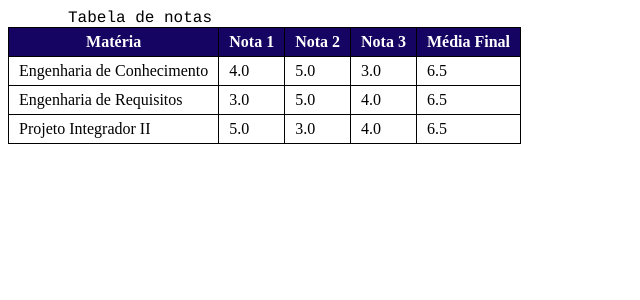
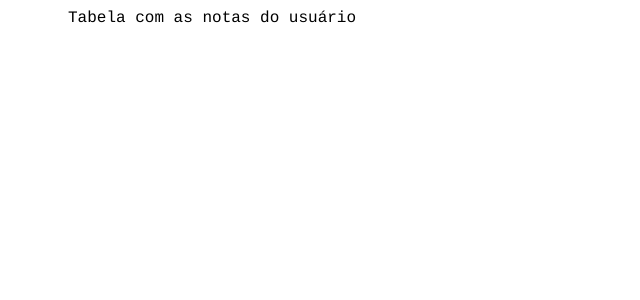
Before and after one commit to logosart/trabalho_flask, a Flask app: page /notas in a window 1280 px wide. Shown: the top 300 px of the page, without its empty margins (0-640 px from the left). Run offline with Flask 2, Linux system fonts and the light colour scheme.

Commit message:
novas abas

```diff
--- a/Templates/notas.html
+++ b/Templates/notas.html
@@ -17,53 +17,6 @@ p1 {
 
 </head>
 <body>
-<p1 style="font-family:courier,arial,helvetica;"> Tabela de notas </p1>
-
+<p1 style="font-family:courier,arial,helvetica;"> Tabela com as notas do usuário </p1>
 </body>
-    <table>
-        <tr>
-            <th>Matéria</th>
-            <th>Nota 1</th>
-            <th>Nota 2</th>
-            <th>Nota 3</th>
-            <th>Média Final</th>
-        </tr>
-        <tr>
-            <td>Engenharia de Conhecimento</td>
-            <td>4.0</td>
-            <td>5.0</td>
-            <td>3.0</td>
-            <td>6.5</td>
-        </tr>
-        <tr>
-            <td>Engenharia de Requisitos</td>
-            <td>3.0</td>
-            <td>5.0</td>
-            <td>4.0</td>
-            <td>6.5</td>
-        </tr>
-        <tr>
-            <td>Projeto Integrador II</td>
-            <td>5.0</td>
-            <td>3.0</td>
-            <td>4.0</td>
-            <td>6.5</td>
-        </tr>
-    </table>
-    <style>
-        table, th, td {
-           border: 1px solid black;
-           border-collapse: collapse;
-        }
-        th, td {
-            padding: 5px 10px;
-        }
-        th {
-            background-color: rgb(21, 4, 98);
-            color: white;
-        }
-
-    </style>
-
-
 </html>
--- a/main.py
+++ b/main.py
@@ -26,7 +26,13 @@ def notas():
 @app.route("/users/<nome_usuario>")
 def users(nome_usuario):
     return render_template("users.html",nome_usuario=nome_usuario)
+@app.route ("/login")
+def login():
+    return render_template("login.html")
 
+@app.route ("/cadastro")
+def cadastro():
+    return render_template("cadastro.html")
 
 #colocar o site no ar
 if __name__ == "__main__":
```
Also changed, not shown: Templates/cadastro.html (added, +10 -0 lines), Templates/homepage.css (+5 -2 lines), Templates/login.html (added, +12 -0 lines).
